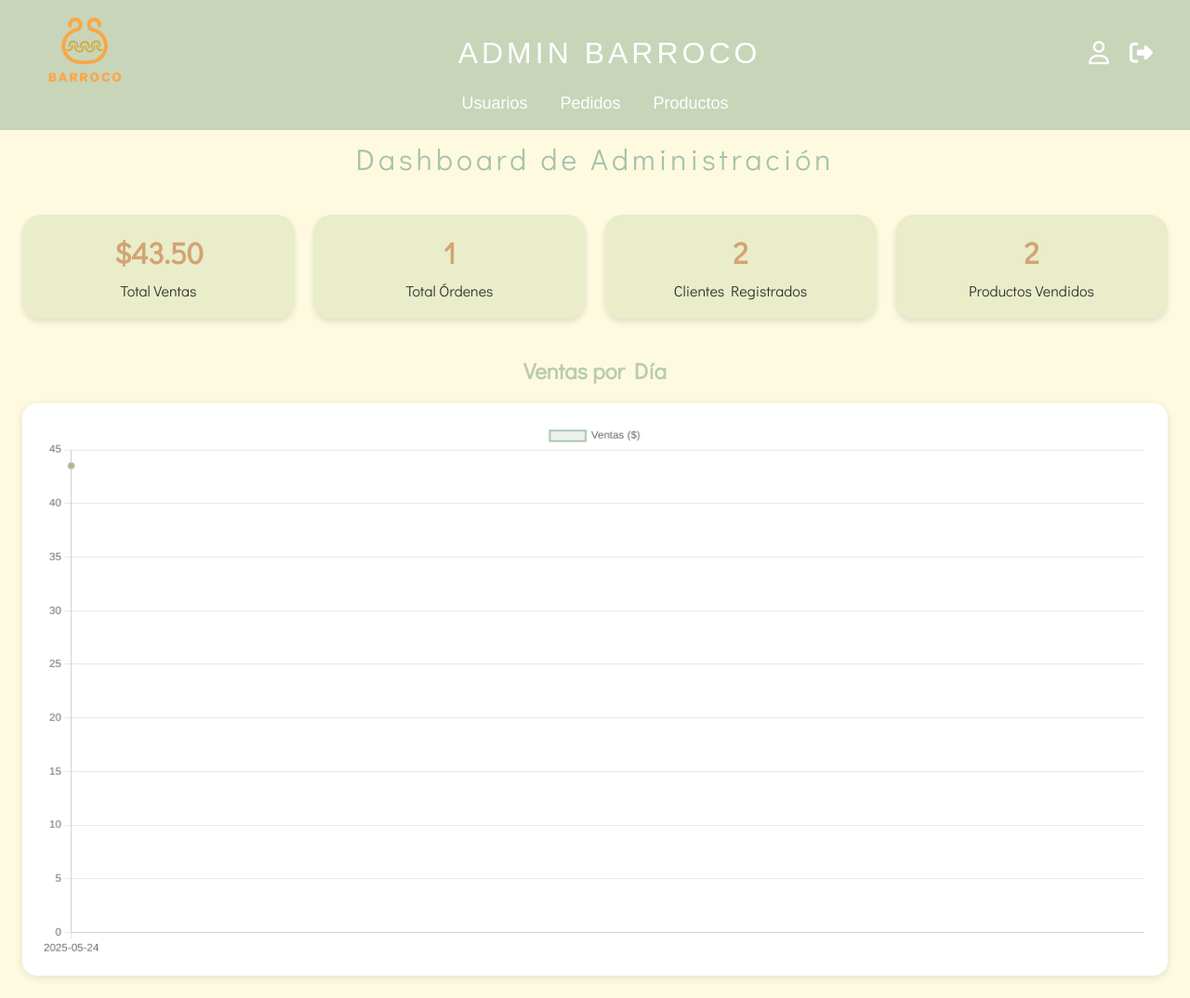
After one commit to ImaGaf/AWD224062025HTMLFrozonoInc, a PHP site: page /pages/adminDashboard.php in a window 1280 px wide. The commit adds this page. Shown: the whole page at 93% size. Run offline with PHP 8.4, Linux system fonts and the light colour scheme; a user stored in the database is signed in; data comes from the database, SQL or seed files in the repository.

Commit message:
Admin Dashboard

```diff
--- /dev/null
+++ b/06.-Code/Barroco/assests/css/adminDashboard.css
@@ -0,0 +1,55 @@
+ * {
+     padding: 0;
+     margin: 0;
+     box-sizing: border-box;
+ }
+
+ body {
+     background-color: #FEFAE0;
+     font-family: Arial, sans-serif;
+ }
+
+ header {
+     position: fixed;
+     width: 100%;
+     z-index: 1000;
+ }
+
+ .main-dashboard {
+     padding: 150px 1.5rem 1.5rem 1.5rem;
+ }
+
+
+ .metrics {
+     display: grid;
+     grid-template-columns: repeat(auto-fit, minmax(200px, 1fr));
+     gap: 20px;
+     margin-bottom: 40px;
+ }
+
+ .card {
+     background-color: #E9EDC9;
+     padding: 20px;
+     border-radius: 20px;
+     box-shadow: 0 4px 6px rgba(0, 0, 0, 0.1);
+     text-align: center;
+ }
+
+ .card h2 {
+     margin: 0;
+     font-size: 2rem;
+     color: #D3A373;
+ }
+
+ .card p {
+     margin: 10px 0 0;
+     font-size: 1rem;
+     color: #333;
+ }
+
+ canvas {
+     background-color: white;
+     border-radius: 16px;
+     padding: 20px;
+     box-shadow: 0 2px 10px rgba(0, 0, 0, 0.1);
+ }
--- /dev/null
+++ b/06.-Code/Barroco/components/headerAdmin.php
@@ -0,0 +1,41 @@
+<?php
+session_start();
+if (!isset($_SESSION['idUser']) || $_SESSION['role'] !== 'admin') {
+    header('Location: ../pages/login.php');
+    exit;
+}
+?>
+<!DOCTYPE html>
+<html lang="es">
+<head>
+    <meta charset="UTF-8" />
+    <meta name="viewport" content="width=device-width, initial-scale=1" />
+    <link href="https://cdnjs.cloudflare.com/ajax/libs/font-awesome/6.5.0/css/all.min.css" rel="stylesheet" />
+    <link rel="stylesheet" href="../assests/css/header.css" />
+    <link href="https://fonts.googleapis.com/css2?family=Didact+Gothic&display=swap" rel="stylesheet" />
+    <title>Panel Admin | Barroco</title>
+</head>
+<body>
+<header class="barroco-header">
+    <div class="header-container">
+        <a href="../pages/adminDashboard.php" class="logo-link">
+            <img class="logo" src="../assests/imgs/barrocoLogo.png" alt="Logo" />
+        </a>
+        <h1>ADMIN BARROCO</h1>
+        <div class="icon-links">
+            <a href="../pages/profile.php">
+                <i class="fa-regular fa-user"></i>
+            </a>
+            <a href="../server/logout.php" title="Cerrar sesión">
+                <i class="fa-solid fa-right-from-bracket"></i>
+            </a>
+        </div>
+    </div>
+    <nav class="nav-links">
+        <a href="../pages/adminUsers.php">Usuarios</a>
+        <a href="../pages/adminOrders.php">Pedidos</a>
+        <a href="../pages/adminProducts.php">Productos</a>
+    </nav>
+</header>
+</body>
+</html>
--- /dev/null
+++ b/06.-Code/Barroco/pages/adminDashboard.php
@@ -0,0 +1,114 @@
+<?php
+include '../server/conexion.php'; // Ajusta la ruta si es necesario
+
+// Establecer codificación UTF-8 si no está en el archivo de conexión
+$conn->set_charset("utf8mb4");
+
+// Total de ventas
+$totalVentas = 0.00;
+$result = $conn->query("SELECT SUM(total) AS totalVentas FROM `order`");
+if ($result && $row = $result->fetch_assoc()) {
+    $totalVentas = (float) $row['totalVentas'];
+}
+
+// Total de órdenes
+$totalOrdenes = 0;
+$result = $conn->query("SELECT COUNT(*) AS total FROM `order`");
+if ($result && $row = $result->fetch_assoc()) {
+    $totalOrdenes = (int) $row['total'];
+}
+
+// Total de clientes
+$clientesTotales = 0;
+$result = $conn->query("SELECT COUNT(*) AS total FROM customer");
+if ($result && $row = $result->fetch_assoc()) {
+    $clientesTotales = (int) $row['total'];
+}
+
+// Productos vendidos
+$productosVendidos = 0;
+$result = $conn->query("SELECT SUM(quantity) AS total FROM cart_item");
+if ($result && $row = $result->fetch_assoc()) {
+    $productosVendidos = (int) $row['total'];
+}
+
+// Ventas por día
+$ventasPorDia = $conn->query("SELECT date, SUM(total) AS total FROM `order` GROUP BY date ORDER BY date ASC");
+$fechas = [];
+$totales = [];
+while ($row = $ventasPorDia->fetch_assoc()) {
+    $fechas[] = $row['date'];
+    $totales[] = (float) $row['total'];
+}
+?>
+<!DOCTYPE html>
+<html lang="es">
+
+<head>
+    <meta charset="UTF-8">
+    <title>Dashboard Admin</title>
+    <script src="https://cdn.jsdelivr.net/npm/chart.js"></script>
+    <link rel="stylesheet" href="../assests/css/adminDashboard.css">
+</head>
+
+<body>
+    <header>
+        <?php include '../components/headerAdmin.php'; ?>
+    </header>
+    <main class="main-dashboard">
+        <h1 style="text-align: center; color: #A6C3AD; margin-bottom: 40px;">Dashboard de Administración</h1>
+
+        <div class="metrics">
+            <div class="card">
+                <h2>$<?= number_format($totalVentas, 2) ?></h2>
+                <p>Total Ventas</p>
+            </div>
+            <div class="card">
+                <h2><?= $totalOrdenes ?></h2>
+                <p>Total Órdenes</p>
+            </div>
+            <div class="card">
+                <h2><?= $clientesTotales ?></h2>
+                <p>Clientes Registrados</p>
+            </div>
+            <div class="card">
+                <h2><?= $productosVendidos ?></h2>
+                <p>Productos Vendidos</p>
+            </div>
+        </div>
+
+        <h2 style="text-align: center; color: #B9CCAE; margin-bottom: 20px;">Ventas por Día</h2>
+        <canvas id="ventasChart" width="600" height="300"></canvas>
+
+        <script>
+            const ctx = document.getElementById('ventasChart').getContext('2d');
+            new Chart(ctx, {
+                type: 'line',
+                data: {
+                    labels: <?= json_encode($fechas) ?>,
+                    datasets: [{
+                        label: 'Ventas ($)',
+                        data: <?= json_encode($totales) ?>,
+                        backgroundColor: 'rgba(166, 195, 173, 0.2)',
+                        borderColor: '#A6C3AD',
+                        borderWidth: 2,
+                        fill: true,
+                        tension: 0.3,
+                        pointBackgroundColor: '#D3A373'
+                    }]
+                },
+                options: {
+                    responsive: true,
+                    scales: {
+                        y: {
+                            beginAtZero: true
+                        }
+                    }
+                }
+            });
+        </script>
+    </main>
+
+</body>
+
+</html>
```
Also changed, not shown: 06.-Code/Barroco/assests/css/cardList.css (+31 -7 lines), 06.-Code/Barroco/assests/css/orders.css (added, +82 -0 lines), 06.-Code/Barroco/assests/js/orders.js (added, +22 -0 lines), 06.-Code/Barroco/pages/CRUDOrders.php (deleted, +0 -22 lines), 06.-Code/Barroco/pages/adminOrders.php (added, +72 -0 lines), 06.-Code/Barroco/server/changeOrderStatus.php (added, +13 -0 lines), 06.-Code/Barroco/server/login.php (+16 -3 lines).
